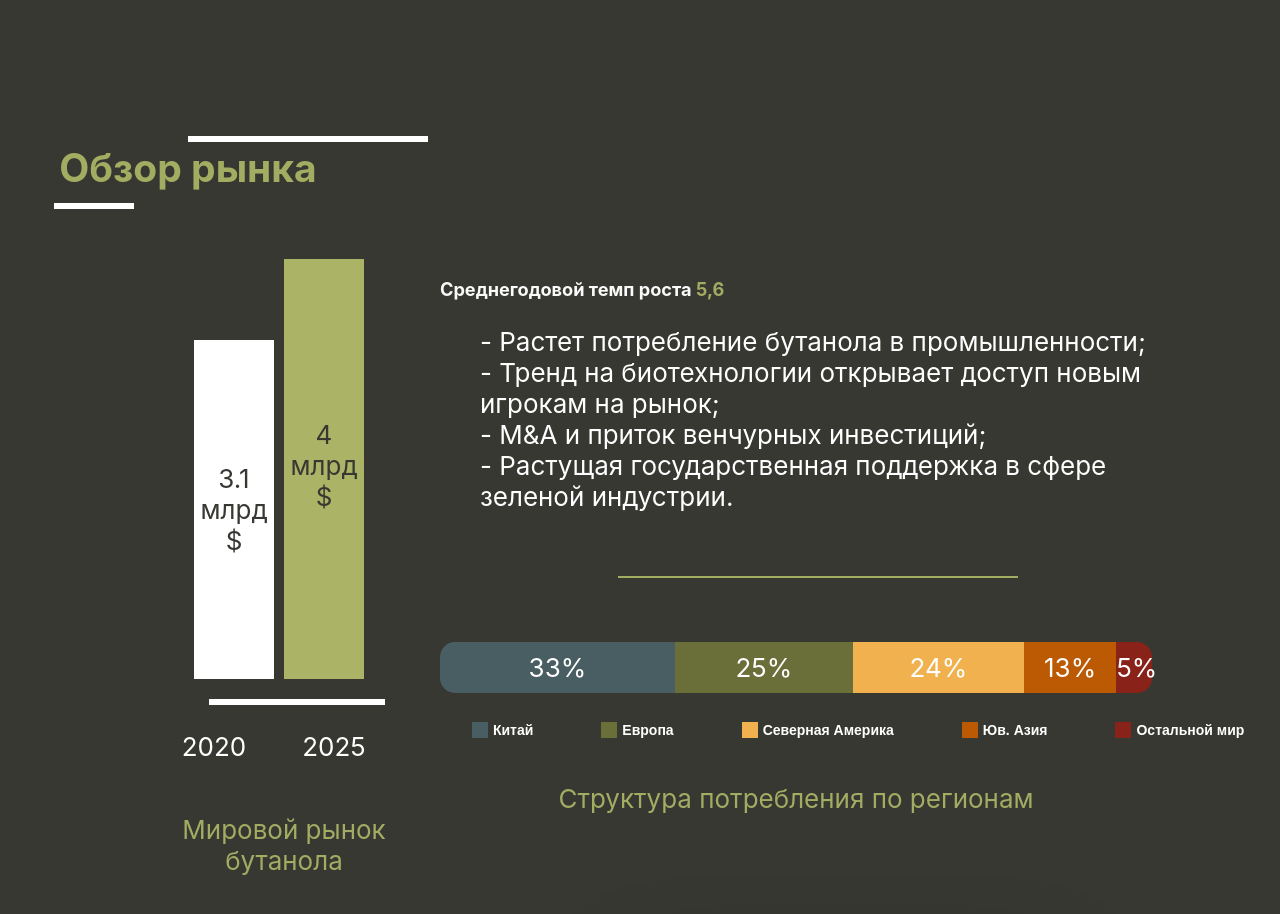
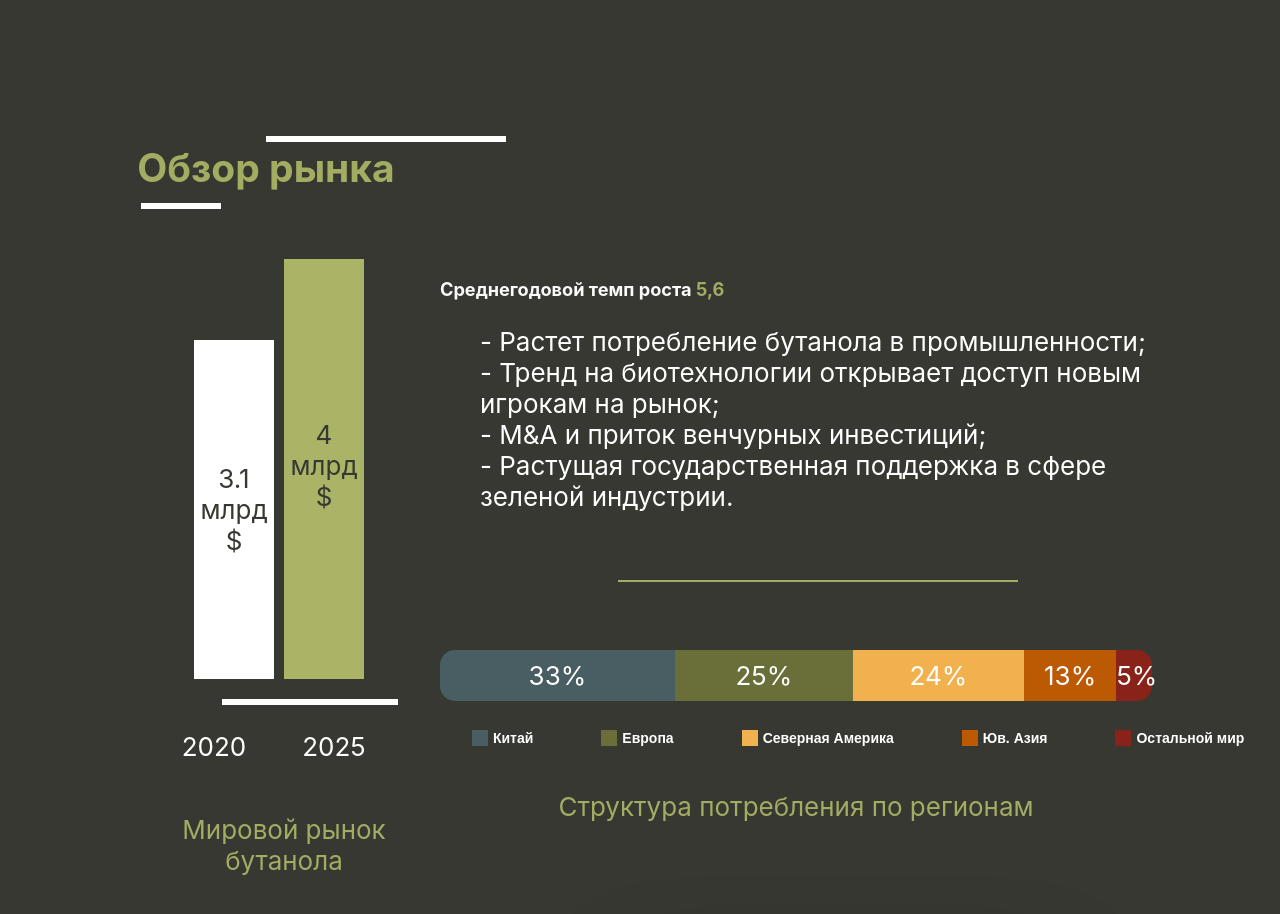
Before and after one commit to expiredy/ButaCorp, a React (Create React App) app in the folder dord-site/: page / in a window 1280 px wide. Shown: the part 1080-1994 px from the top of the page. Built offline with nearby package versions, Linux system fonts and the light colour scheme.

Commit message:
styling of chats is over

```diff
--- a/dord-site/src/components/information-sections/InformationSection.css
+++ b/dord-site/src/components/information-sections/InformationSection.css
@@ -13,10 +13,10 @@
 }
 
 .middle-header-section{
-    margin-left: -50vh;
+    margin-left: -35vh;
 }
 
-.beatty-header-line{
+.beauty-header-line{
     width: 150px;
     height: 0.75vh;
     background-color:  #FFFFFF;
--- a/dord-site/src/components/information-sections/MarketChartStyle.css
+++ b/dord-site/src/components/information-sections/MarketChartStyle.css
@@ -23,22 +23,22 @@
     content: "- ";
 }
 
-.beatty-chart-line{
+.beauty-chart-line{
   margin-top: 20px;
-  margin-left: 26%;
+  margin-left: 30%;
   width: 22vh;
   height: 0.75vh;
   background-color:  #FFFFFF;
 }
 
-.beatty-chart-underline-text{
+.beauty-chart-underline-text{
   display: flex;
   justify-content: center;
   align-items: center;
   margin-left: -20px;
 }
 
-.beatty-chart-underline-text__item{
+.beauty-chart-underline-text__item{
   width: 120px;
 }
 
--- a/dord-site/src/components/information-sections/MarketOverviewSection.js
+++ b/dord-site/src/components/information-sections/MarketOverviewSection.js
@@ -49,13 +49,13 @@ function GetButanolMarketChartArray(){
                         {globalButanolMarket.categories[indexOfColumn].valuePostfix}</span></td>
             </tr>
         );
-        marketColumnUnderlineConstructor.push(<p className="beatty-chart-underline-text__item">{globalButanolMarket.categories[indexOfColumn].name}</p>)
+        marketColumnUnderlineConstructor.push(<p className="beauty-chart-underline-text__item">{globalButanolMarket.categories[indexOfColumn].name}</p>)
         }
 
 
     butanolMarketChartConstructor.push(<div className="chart-container">{localButanolMarketChart}</div>);
-    butanolMarketChartConstructor.push(<div className="beatty-chart-line"></div>);
-    butanolMarketChartConstructor.push(<div className="beatty-chart-underline-text">{marketColumnUnderlineConstructor}</div>);
+    butanolMarketChartConstructor.push(<div className="beauty-chart-line"></div>);
+    butanolMarketChartConstructor.push(<div className="beauty-chart-underline-text">{marketColumnUnderlineConstructor}</div>);
     butanolMarketChartConstructor.push(<p className="chart-underline">{globalButanolMarket.title}</p>);
     return butanolMarketChartConstructor;
 }
@@ -133,9 +133,9 @@ function MarketOverviewSection(){
     return(
         <div id="business_model">
             <div className="middle-header-section">
-                <div className="beatty-header-line" style={{width: "30vh", marginLeft: "35%", marginTop: "20vh"}}></div>
+                <div className="beauty-header-line" style={{width: "30vh", marginLeft: "35%", marginTop: "20vh"}}></div>
                 <h2 className="section-middle-title">Обзор рынка</h2>
-                <div className="beatty-header-line" style={{width: "10vh", marginLeft: "27%"}}></div>
+                <div className="beauty-header-line" style={{width: "10vh", marginLeft: "27%"}}></div>
             </div>
             <div className="container">
                 <div class="container__half" style={{flex: 2, justifyContent: "center"}}>
@@ -155,8 +155,8 @@ function MarketOverviewSection(){
                     <div className="beatty-header-line"
                         style={{width: "50vh",
                                 height: "0.25vh",
-                                marginTop: "8vh",
-                                marginBottom: "8vh",
+                                marginTop: "8.5vh",
+                                marginBottom: "8.5vh",
                                 marginLeft: "25%",
                                 backgroundColor: "#A3AD62"}}></div>
 
```
